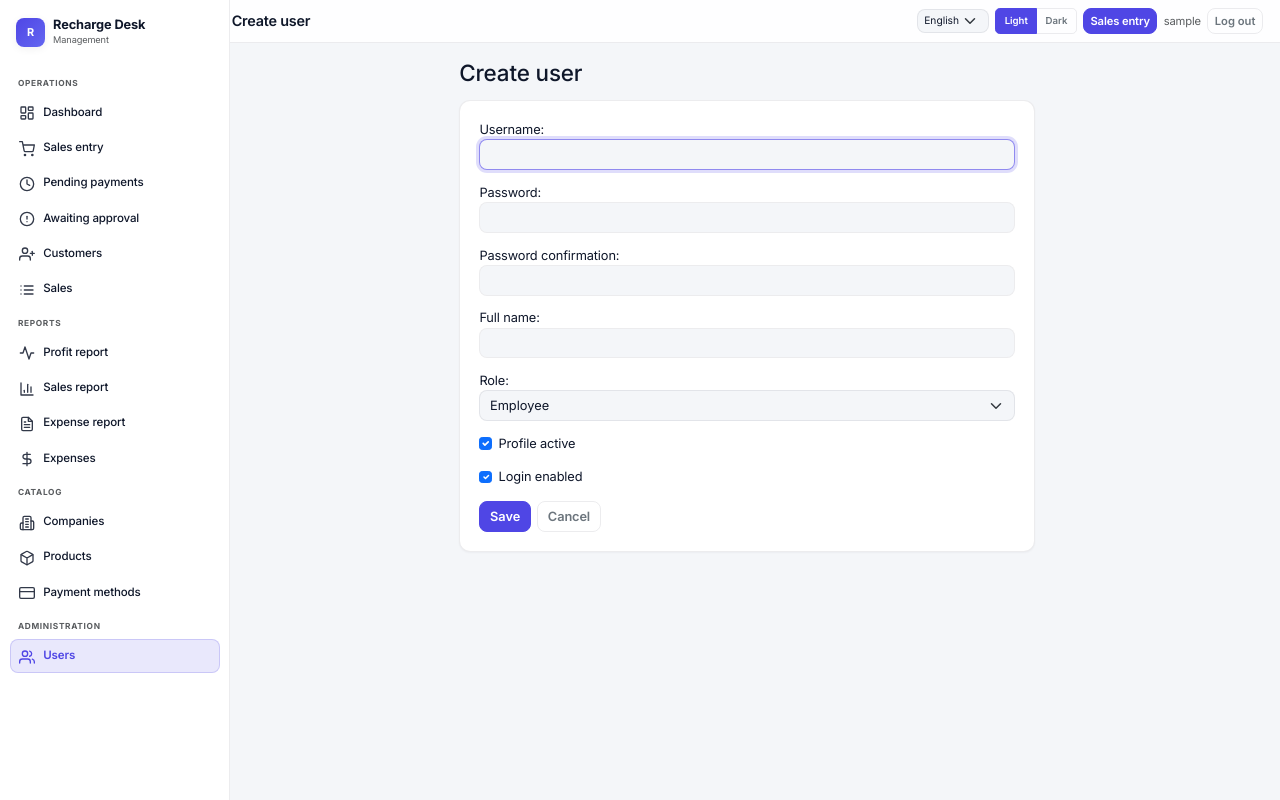
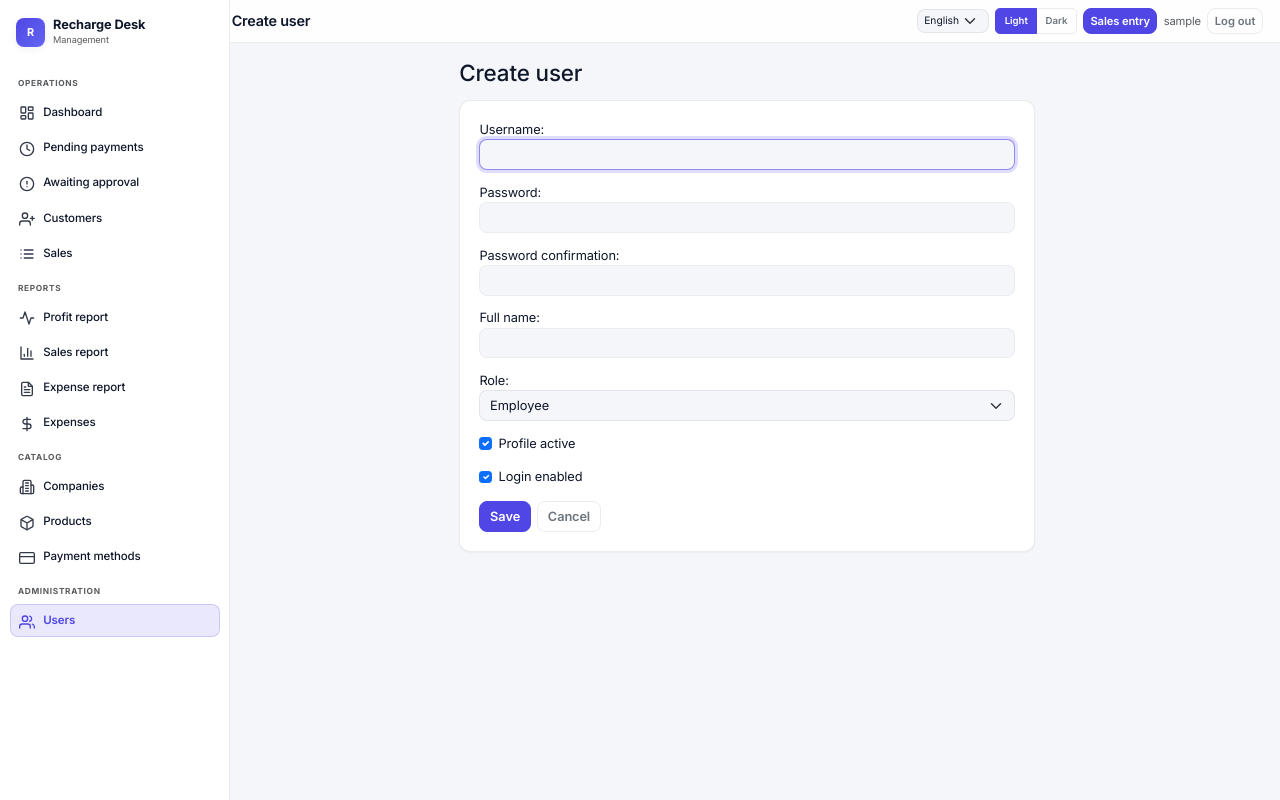
Before and after one commit to nobodycp/recharge-desk, a Django app: page /management/users/new/ in a window 1280 px wide. Run offline with Django 4.2, Linux system fonts and the light colour scheme; the visitor is signed in with stand-in values (Sample User, id 1); some libraries are stand-ins or nearby versions.

Commit message:
ux(nav): drop Sales entry link from sidebar (already in header)
Made-with: Cursor

```diff
--- a/templates/partials/management_nav.html
+++ b/templates/partials/management_nav.html
@@ -5,10 +5,6 @@
   <a class="rd-nav-link {% if ns == 'reports' and un == 'dashboard' %}is-active{% endif %}" href="{% url 'reports:dashboard' %}">
     <span class="rd-nav-icon" aria-hidden="true"><svg viewBox="0 0 24 24"><rect x="3" y="3" width="7" height="9" rx="1"/><rect x="14" y="3" width="7" height="5" rx="1"/><rect x="14" y="12" width="7" height="9" rx="1"/><rect x="3" y="16" width="7" height="5" rx="1"/></svg></span>
     <span>{% trans "Dashboard" %}</span>
-  </a>
-  <a class="rd-nav-link {% if ns == 'sales' and un == 'employee_entry' %}is-active{% endif %}" href="{% url 'sales:employee_entry' %}">
-    <span class="rd-nav-icon" aria-hidden="true"><svg viewBox="0 0 24 24"><circle cx="9" cy="21" r="1"/><circle cx="20" cy="21" r="1"/><path d="M1 1h4l2.68 13.39a2 2 0 0 0 2 1.61h9.72a2 2 0 0 0 2-1.61L23 6H6"/></svg></span>
-    <span>{% trans "Sales entry" %}</span>
   </a>
   <a class="rd-nav-link {% if ns == 'sales' and un == 'pending_payments' %}is-active{% endif %}" href="{% url 'sales:pending_payments' %}">
     <span class="rd-nav-icon" aria-hidden="true"><svg viewBox="0 0 24 24"><circle cx="12" cy="12" r="10"/><path d="M12 6v6l4 2"/></svg></span>
```
